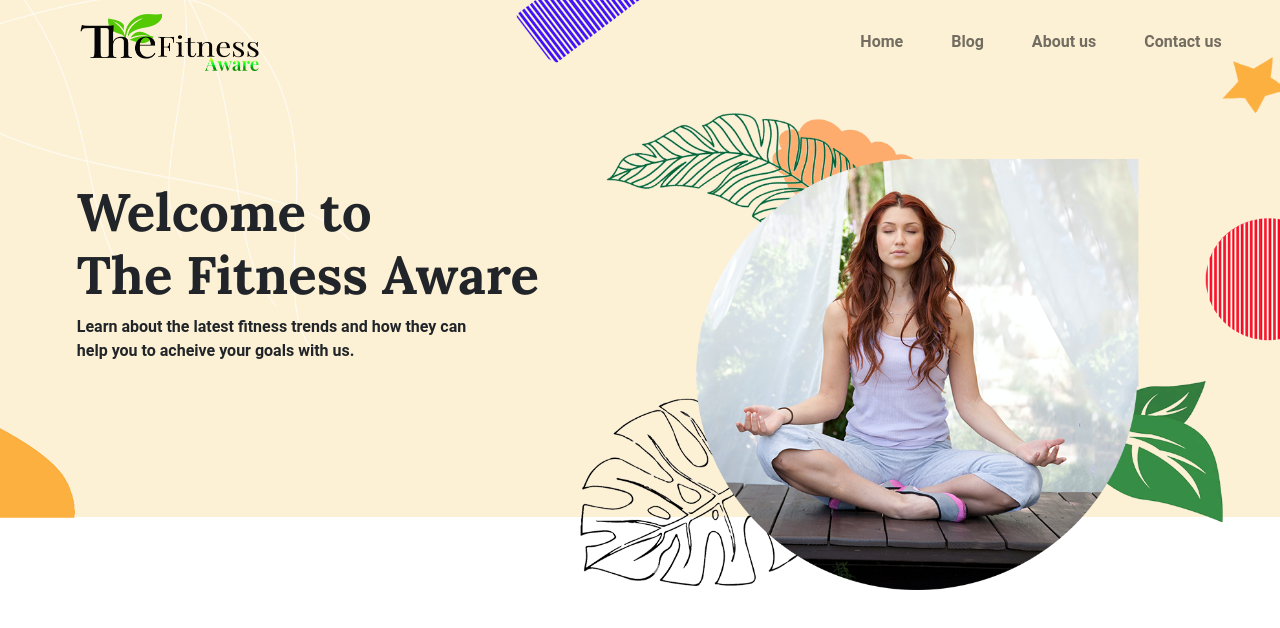
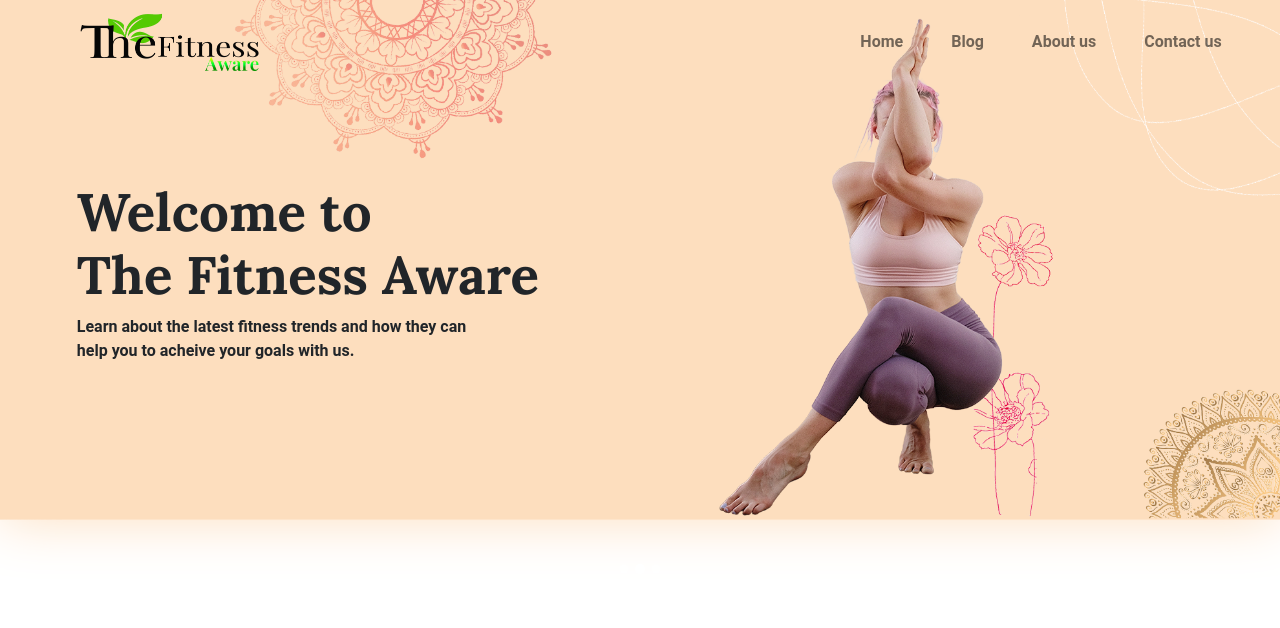
Before and after one commit to rohan684/fitness, a plain HTML site: page index.html in a window 1280 px wide. Drawn offline with nearby package versions, Linux system fonts and the light colour scheme.

Commit message:
Update index.html

```diff
--- a/index.html
+++ b/index.html
@@ -72,14 +72,14 @@
             </div>
           </div>
           <div class="carousel-item">
-            <img src="assets/slider-psd.png" class="d-block w-100 slide-img" alt="not supported">
+            <img src="assets/slider-psd2.png" class="d-block w-100 slide-img" alt="not supported">
             <div class="carousel-caption text-start">
                 <h1 class="text-dark">Welcome to <br> The Fitness Aware</h1>
                 <p class="text-dark w-75 fw-bold">Learn about the latest fitness trends and how they can help you to acheive your goals with us.</p>
             </div>
           </div>
           <div class="carousel-item">
-            <img src="assets/slider-psd.png" class="d-block w-100 slide-img" alt="not supported">
+            <img src="assets/slider-psd31.png" class="d-block w-100 slide-img" alt="not supported">
             <div class="carousel-caption text-start">
                 <h1 class="text-dark">Welcome to <br> The Fitness Aware</h1>
                 <p class="text-dark w-75 fw-bold">Learn about the latest fitness trends and how they can help you to acheive your goals with us.</p>
```
